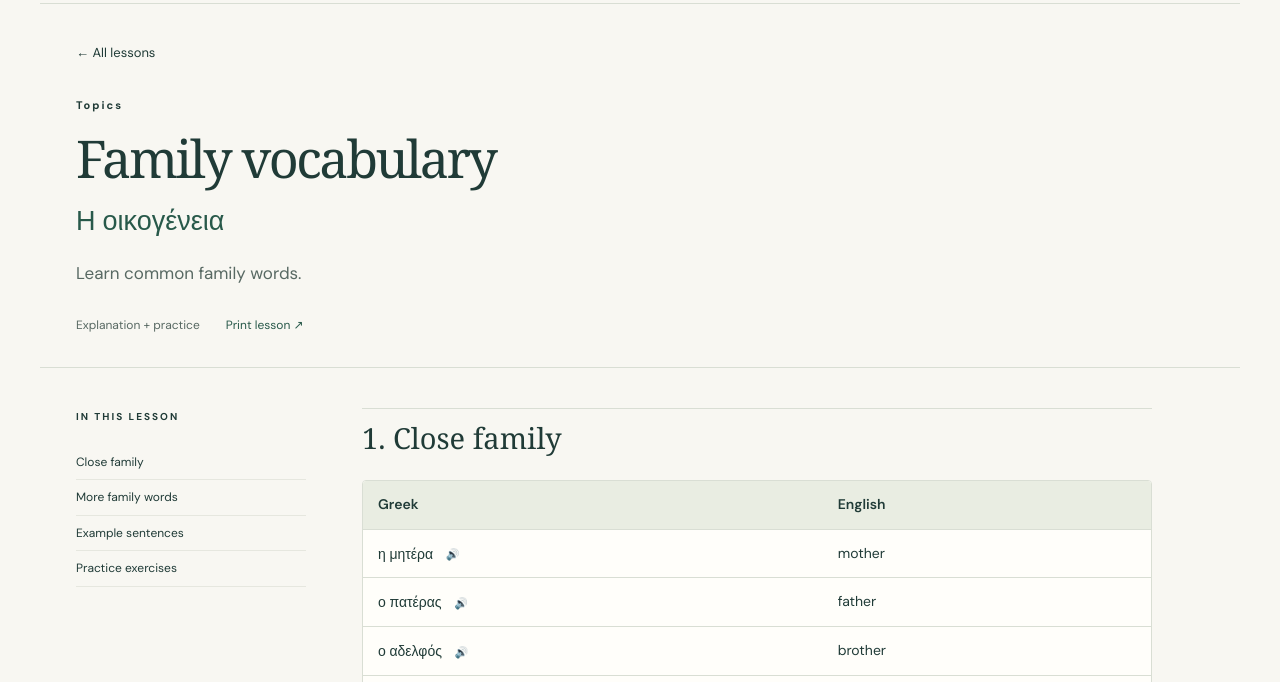
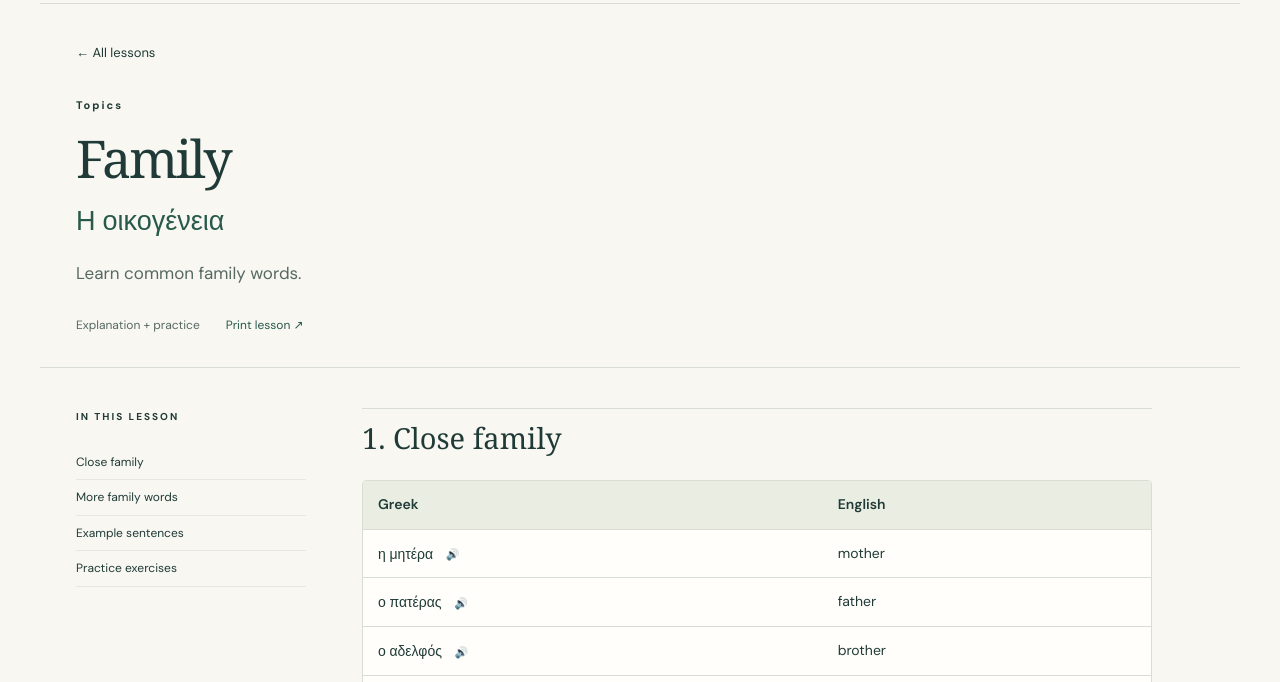
Before and after one commit to haagamble/talkgreektoday, an Eleventy site: page src/lessons/family.md in a window 1280 px wide. Shown: the part 118-800 px from the top of the page. Built offline with nearby package versions, Linux system fonts and the light colour scheme; Eleventy itself is replaced by a stand-in of ours; files that its build step writes are made by us from their sources.

Commit message:
Edit family lesson

```diff
--- a/src/lessons/family.md
+++ b/src/lessons/family.md
@@ -1,7 +1,7 @@
 ---
 layout: lesson.njk
 tags: lesson
-title: "Family vocabulary"
+title: "Family"
 greekTitle: "Η οικογένεια"
 category: Topics
 subjects: ["Family", "Vocabulary", "People"]
```
